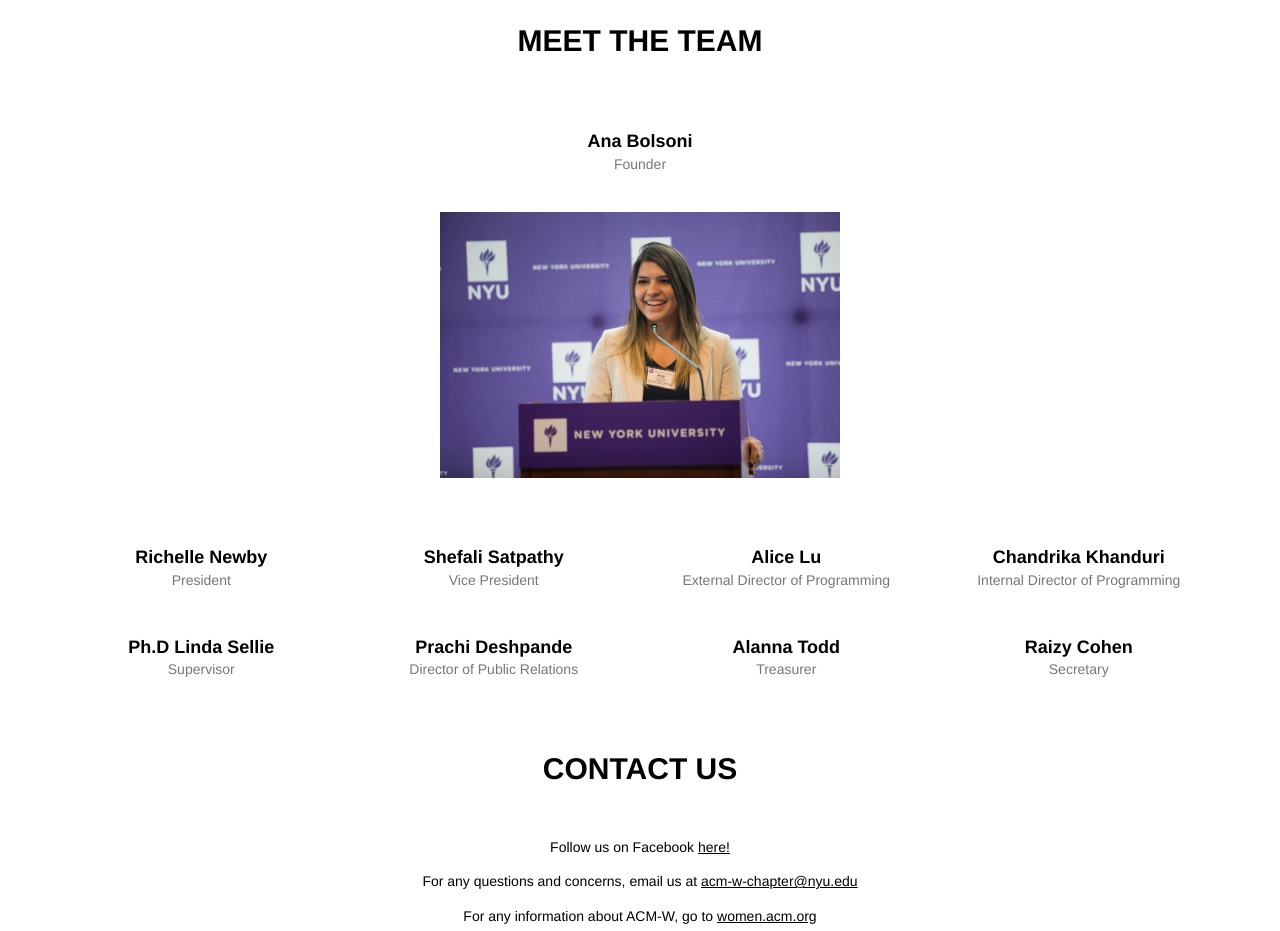
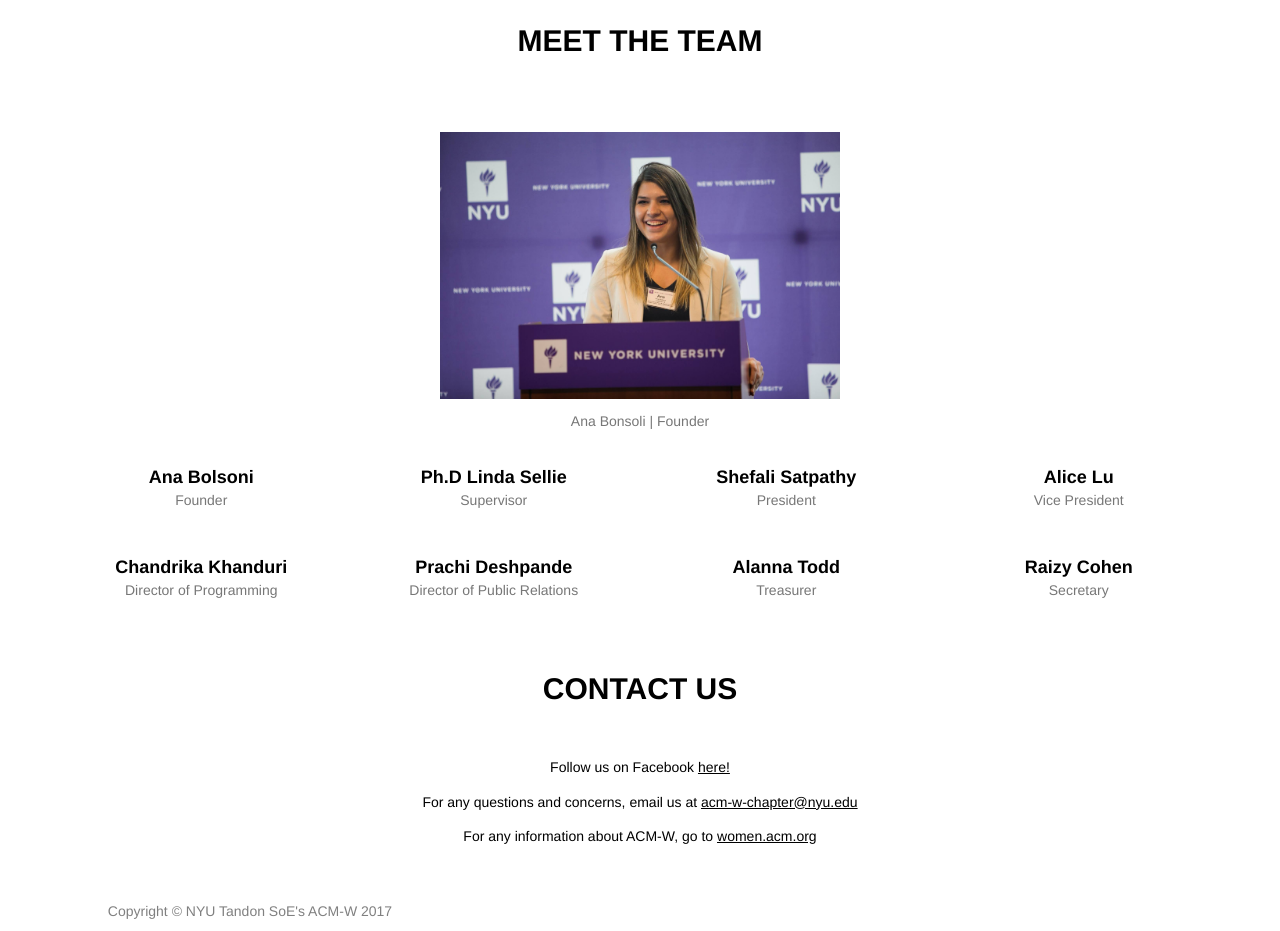
Before and after one commit to nyu-acm-w/ACM-W, a plain HTML site: page index.html in a window 1280 px wide. Shown: the part 2260-3191 px from the top of the page. Drawn offline with nearby package versions, Linux system fonts and the light colour scheme.

Commit message:
update eboard

```diff
--- a/index.html
+++ b/index.html
@@ -137,43 +137,41 @@ Women's Chapter">
                 </div>
             </div>
             <div class="col-sm-12 text-xs-center">
-                <div class="team-member">
-                    <h4>Ana Bolsoni</h4>
-                    <p class="text-muted">Founder</p>
-                    <img id="anaBonsoli" src="img/anaBonsoli.jpg" alt="Ana Bolsoni">
-                </div>
+                <img id="anaBonsoli" src="img/anaBonsoli.jpg" alt="Ana Bolsoni"><br>
+                <p class="text-muted">Ana Bonsoli | Founder</p>
             </div>
             <div class="row">
                 <div class="col-sm-3">
                     <div class="team-member">
-                        <h4>Richelle Newby</h4>
+                        <h4>Ana Bolsoni</h4>
+                        <p class="text-muted">Founder</p>
+                    </div>
+                </div>
+                <div class="col-sm-3">
+                    <div class="team-member">
+                        <h4>Ph.D Linda Sellie</h4>
+                        <p class="text-muted">Supervisor</p>
+                    </div>
+                </div>
+                <div class="col-sm-3">
+                    <div class="team-member">
+                        <h4>Shefali Satpathy</h4>
                         <p class="text-muted">President</p>
                     </div>
                 </div>
                 <div class="col-sm-3">
                     <div class="team-member">
-                        <h4>Shefali Satpathy</h4>
+                        <h4>Alice Lu</h4>
                         <p class="text-muted">Vice President</p>
                     </div>
                 </div>
-                <div class="col-sm-3">
-                    <div class="team-member">
-                        <h4>Alice Lu</h4>
-                        <p class="text-muted">External Director of Programming</p>
-                    </div>
-                </div>
-                <div class="col-sm-3">
-                    <div class="team-member">
-                        <h4>Chandrika Khanduri</h4>
-                        <p class="text-muted">Internal Director of Programming</p>
-                    </div>
-                </div>
+
             </div>
             <div class="row">
                 <div class="col-sm-3">
                     <div class="team-member">
-                        <h4>Ph.D Linda Sellie</h4>
-                        <p class="text-muted">Supervisor</p>
+                        <h4>Chandrika Khanduri</h4>
+                        <p class="text-muted">Director of Programming</p>
                     </div>
                 </div>
                 <div class="col-sm-3">
--- a/main.css
+++ b/main.css
@@ -81,7 +81,6 @@ footer{
 }
 #anaBonsoli{
 	width: 400px;
-	margin-bottom: 25px;
 }
 
 /**************************************************
```
Also changed, not shown: 1 other file.
